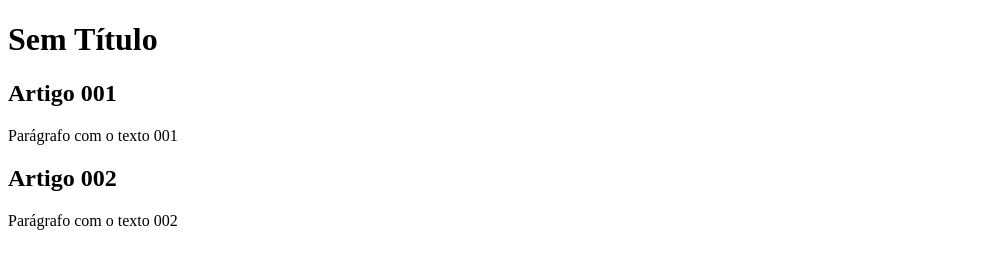
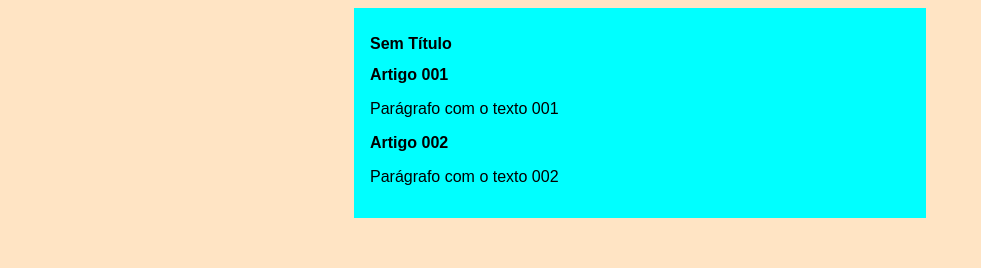
Before and after one commit to ManoelIvisson/projeto-site, a plain HTML site: page index.html in a window 1280 px wide. Shown: the whole page, without its empty margins (0-981 px from the left). Drawn offline with Linux system fonts and the light colour scheme.

Commit message:
Iniciei o design

```diff
--- /dev/null
+++ b/estilos/style.css
@@ -0,0 +1,16 @@
+* {
+    font-family: Arial, Helvetica, sans-serif;
+    font-size: 16px;
+}
+
+body {
+    background-color: bisque;
+}
+
+main {
+    background-color: aqua;
+    width: 540px;
+    margin: auto;
+    padding: 16px;
+    box-shadow: inset;
+}
--- a/index.html
+++ b/index.html
@@ -5,6 +5,7 @@
     <meta http-equiv="X-UA-Compatible" content="IE=edge">
     <meta name="viewport" content="width=device-width, initial-scale=1.0">
     <title>Sem título</title>
+    <link rel="stylesheet" href="estilos/style.css">
 </head>
 <body>
     <main>
```
